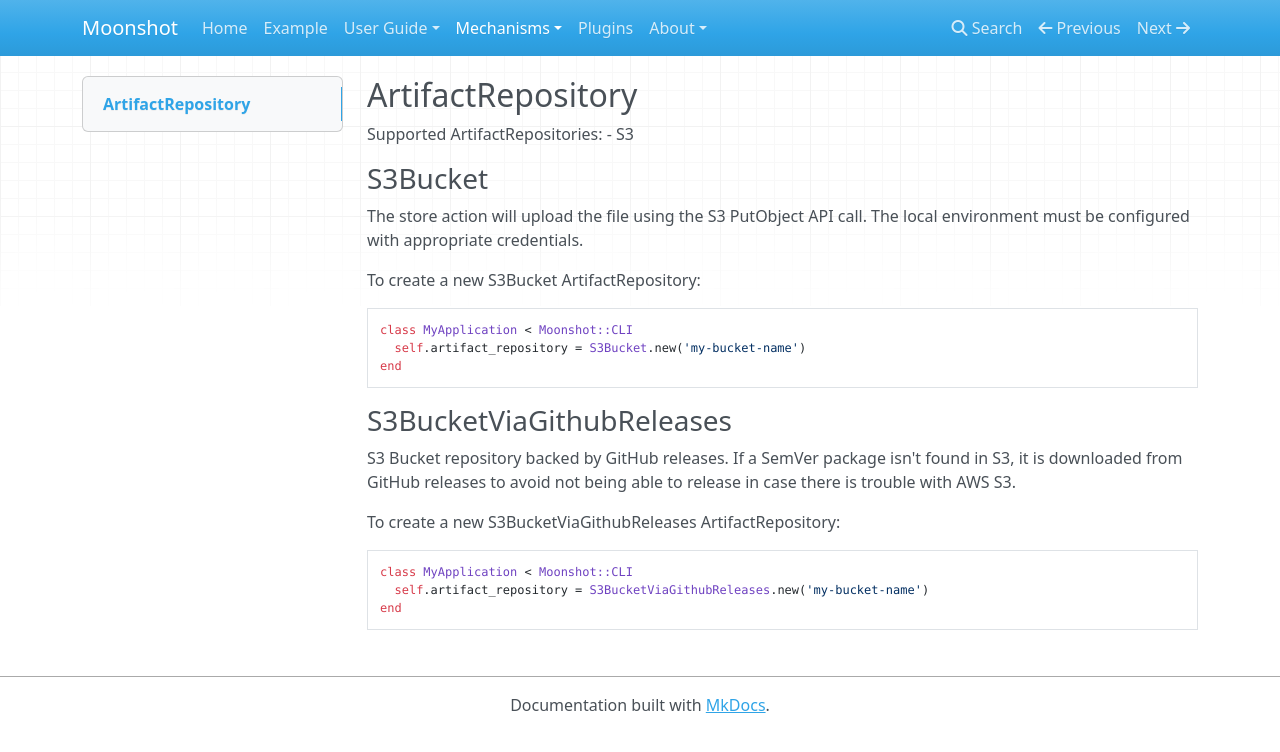
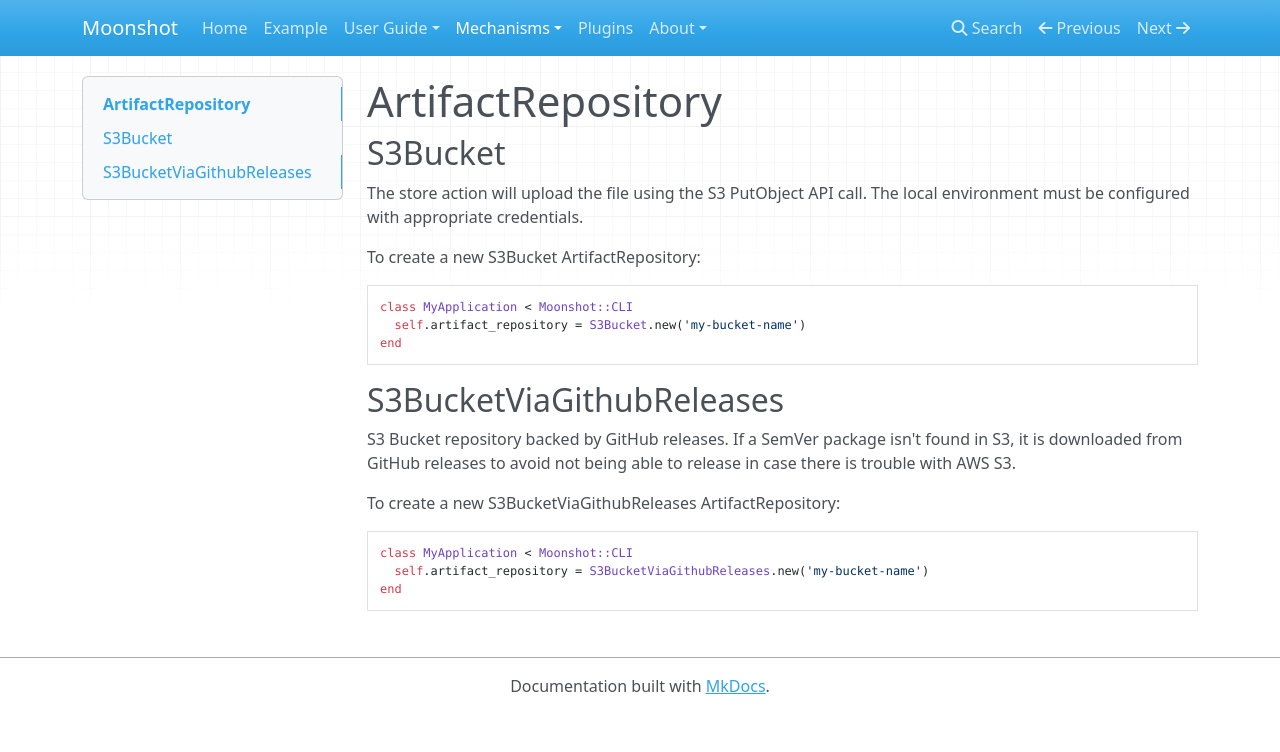
Before and after one commit to valentyntymku/moonshot, an MkDocs documentation site: the page built from docs/mechanisms/artifact-repository.md, in a window 1280 px wide. Shown: the top 752 px of the page. Built offline with MkDocs 1.6.1, drawn with Linux system fonts in a browser that asks for light colours; nearby versions of some CDN libraries; old or Windows-style settings are respelled for this version of MkDocs.

Commit message:
Aligning the formatting of the different mechanisms

````diff
--- a/docs/mechanisms/artifact-repository.md
+++ b/docs/mechanisms/artifact-repository.md
@@ -1,9 +1,6 @@
-## ArtifactRepository
+# ArtifactRepository
 
-Supported ArtifactRepositories:
-- S3
-
-### S3Bucket
+## S3Bucket
 
 The store action will upload the file using the S3 PutObject API call.
 The local environment must be configured with appropriate credentials.
@@ -15,7 +12,7 @@ class MyApplication < Moonshot::CLI
 end
 ```
 
-### S3BucketViaGithubReleases
+## S3BucketViaGithubReleases
 
 S3 Bucket repository backed by GitHub releases.
 If a SemVer package isn't found in S3, it is downloaded from GitHub releases to avoid not being able to release in case there is trouble with AWS S3.
````
Also changed, not shown: docs/mechanisms/build.md (+2 -2 lines).
